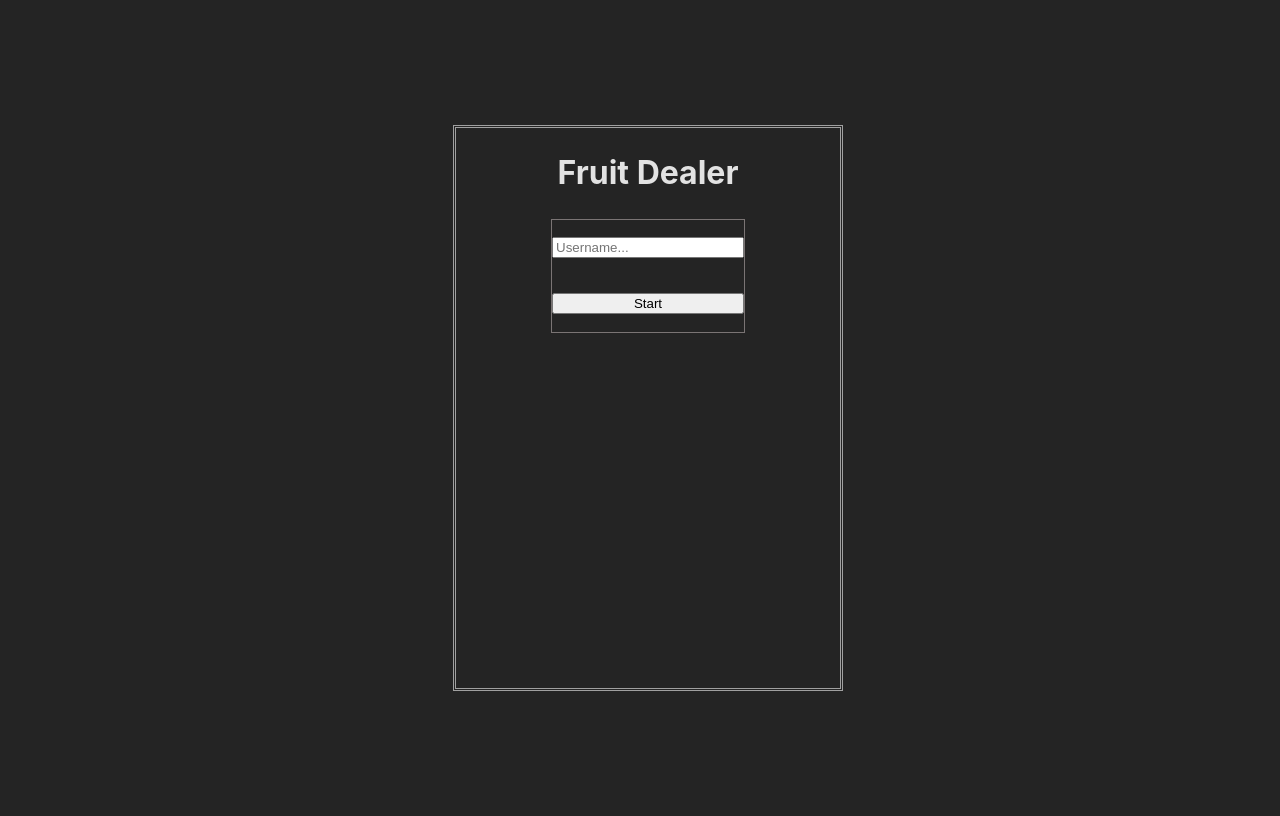
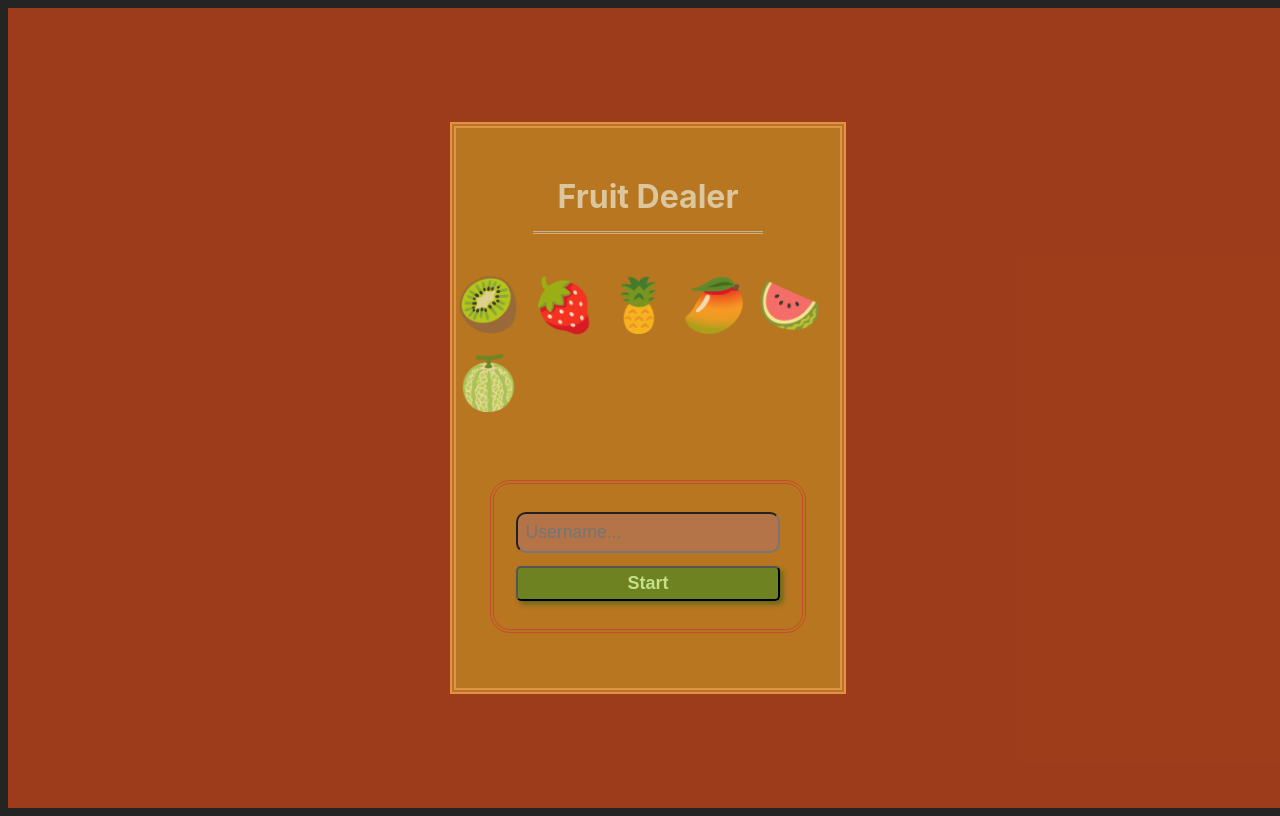
Before and after one commit to vivaldev/Fruit_Dealer_Game, a React (Vite) app: page / in a window 1280 px wide. Built offline with nearby package versions, Linux system fonts and the light colour scheme.

Commit message:
Complete StartScreen and styling. City-component.

```diff
--- a/src/App.css
+++ b/src/App.css
@@ -14,6 +14,9 @@
   -webkit-text-size-adjust: 100%;
 }
 
+h3 {
+  margin: 0;
+}
 .App {
   width: 100vw;
   height: 100svh;
@@ -21,26 +24,115 @@
   display: flex;
   justify-content: center;
   align-items: center;
+
+  background-color: rgba(218, 73, 21, 0.668);
 }
 
 .container {
-  border: 3px double rgb(160, 160, 160);
+  border: 6px double rgba(237, 150, 83, 0.829);
   width: 30vw;
   height: 70svh;
 
   display: flex;
   flex-direction: column;
   align-items: center;
+
+  background-color: rgba(190, 135, 33, 0.783);
+}
+
+/* HEADER */
+
+.header {
+  text-align: center;
+  color: rgb(220, 198, 158);
+  border-bottom: 3px double rgb(195, 177, 143);
+
+  width: 60%;
+  margin-top: 1.5em;
+}
+
+.header > h1 {
+  margin-bottom: 0.3em;
+}
+
+/* EMOJI WRAPPER */
+
+.emoji-wrapper {
+  margin-top: 2em;
+}
+
+.emoji-wrapper > span {
+  font-size: 3.25rem;
+  margin-right: 0.2em;
 }
 
 /* START FORM */
 
 .start-form {
-  border: 1px solid rgb(122, 116, 116);
-  width: 50%;
-  height: 20%;
+  border: 4px double rgba(206, 54, 54, 0.687);
+  border-radius: 20px;
+  width: 80%;
+  height: 26%;
 
   display: flex;
   flex-direction: column;
   justify-content: space-around;
+
+  margin-top: 15%;
 }
+
+.start-form > input {
+  font-size: 1.1rem;
+  font-weight: 300;
+  color: rgb(24, 38, 2);
+
+  padding: 0.5rem;
+  margin: 1.2em 1.2em 0 1.2em;
+
+  border-radius: 10px;
+  background-color: rgba(181, 114, 86, 0.766);
+}
+
+.start-form > button {
+  font-size: 1.125rem;
+  font-weight: 600;
+
+  padding: 0.3rem;
+  margin: 0 1.2em 1.2em 1.2em;
+
+  background-color: rgba(47, 141, 39, 0.535);
+  color: rgb(197, 224, 135);
+  border-radius: 5px;
+  box-shadow: 0.2rem 0.2rem 0.3rem rgba(30, 93, 25, 0.535);
+}
+
+/* CITY */
+
+.city {
+  /* border: 1px dotted white; */
+
+  display: flex;
+  flex-direction: column;
+  align-items: center;
+
+  width: 80%;
+  margin-top: 2em;
+}
+
+.city-header-console {
+  width: 100%;
+}
+
+.player-name-display {
+  margin-bottom: 0.4em;
+}
+
+.day-title-wrapper {
+  width: 100%;
+  display: flex;
+  justify-content: space-between;
+}
+
+.city-title {
+  font-size: 1.2rem;
+}
--- a/src/App.jsx
+++ b/src/App.jsx
@@ -1,20 +1,44 @@
 import React, { useState } from "react";
-import reactLogo from "./assets/react.svg";
-import viteLogo from "/vite.svg";
 import "./App.css";
 
+import Header from "./components/Header";
+import Emojis from "./components/Emojis";
+import StartForm from "./components/StartForm";
+import City from "./components/City";
+
 function App() {
-  const [count, setCount] = useState(0);
+  const [playerName, setPlayerName] = useState("");
+  const [gameStarted, setGameStarted] = useState(false);
+  const [currentDay, setCurrentDay] = useState(0);
+
+  function handleUsernameChange(e) {
+    // console.log(e.target.value);
+
+    setPlayerName(e.target.value);
+  }
+
+  function startGame(e) {
+    e.preventDefault();
+    console.log(`The player is ${playerName}`);
+    setGameStarted(true);
+    console.log(`Game is started? ${gameStarted}`);
+    setCurrentDay((prevDay) => prevDay + 1);
+  }
 
   return (
     <div className="App">
       <div className="container">
-        <h1>Fruit Dealer</h1>
+        <Header />
+        <Emojis />
 
-        <form className="start-form">
-          <input type="text" placeholder="Username..." />
-          <button type="submit">Start</button>
-        </form>
+        {gameStarted ? (
+          <City playerName={playerName} city="Pori" currentDate={currentDay} />
+        ) : (
+          <StartForm
+            handleUsernameChange={handleUsernameChange}
+            startGame={startGame}
+          />
+        )}
       </div>
     </div>
   );
--- /dev/null
+++ b/src/components/City.jsx
@@ -0,0 +1,17 @@
+import React from "react";
+
+const City = (props) => {
+  return (
+    <div className="city">
+      <div className="city-header-console">
+        <h3 className="player-name-display">{props.playerName}</h3>
+        <div className="day-title-wrapper">
+          <h3 className="current-day">Day: {props.currentDate}</h3>
+          <h3 className="city-title">Location: {props.city}</h3>
+        </div>
+      </div>
+    </div>
+  );
+};
+
+export default City;
--- /dev/null
+++ b/src/components/Emojis.jsx
@@ -0,0 +1,16 @@
+import React from "react";
+
+const Emojis = () => {
+  return (
+    <div className="emoji-wrapper">
+      <span>🥝</span>
+      <span>🍓</span>
+      <span>🍍</span>
+      <span>🥭</span>
+      <span>🍉</span>
+      <span>🍈</span>
+    </div>
+  );
+};
+
+export default Emojis;
--- /dev/null
+++ b/src/components/Header.jsx
@@ -0,0 +1,11 @@
+import React from "react";
+
+const Header = () => {
+  return (
+    <div className="header">
+      <h1>Fruit Dealer</h1>
+    </div>
+  );
+};
+
+export default Header;
--- /dev/null
+++ b/src/components/StartForm.jsx
@@ -0,0 +1,16 @@
+import React from "react";
+
+const StartForm = ({ handleUsernameChange, startGame }) => {
+  return (
+    <form className="start-form" onSubmit={startGame}>
+      <input
+        type="text"
+        placeholder="Username..."
+        onChange={handleUsernameChange}
+      />
+      <button type="submit">Start</button>
+    </form>
+  );
+};
+
+export default StartForm;
```
